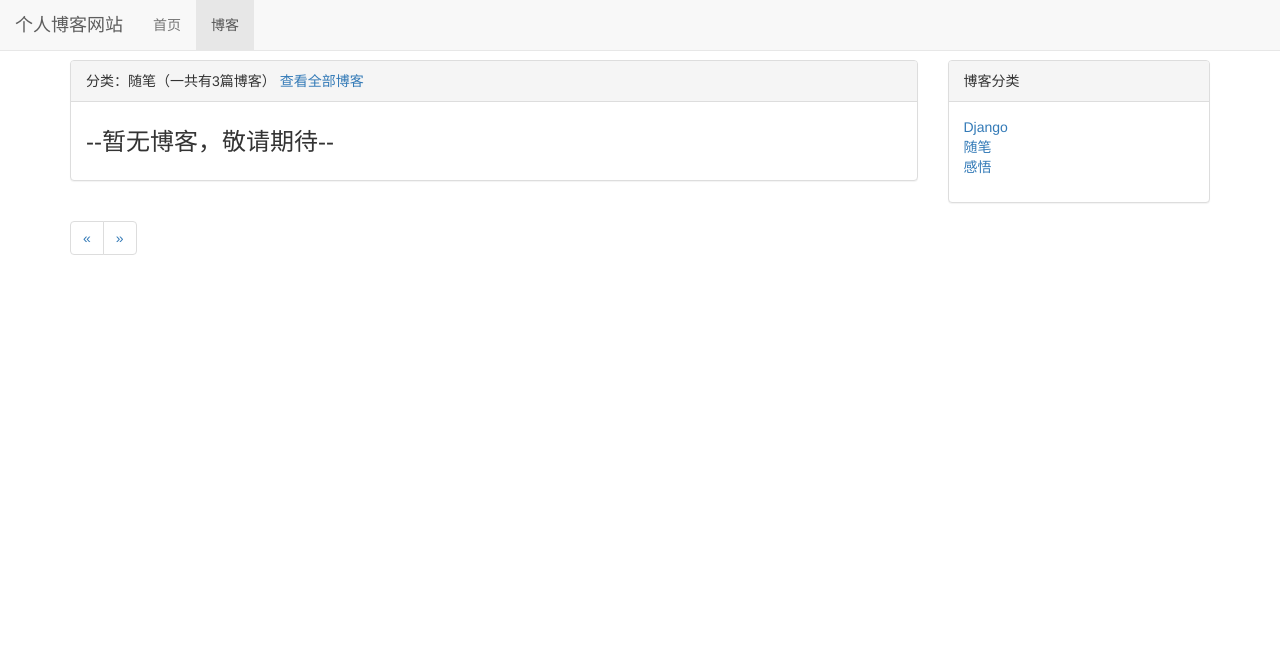
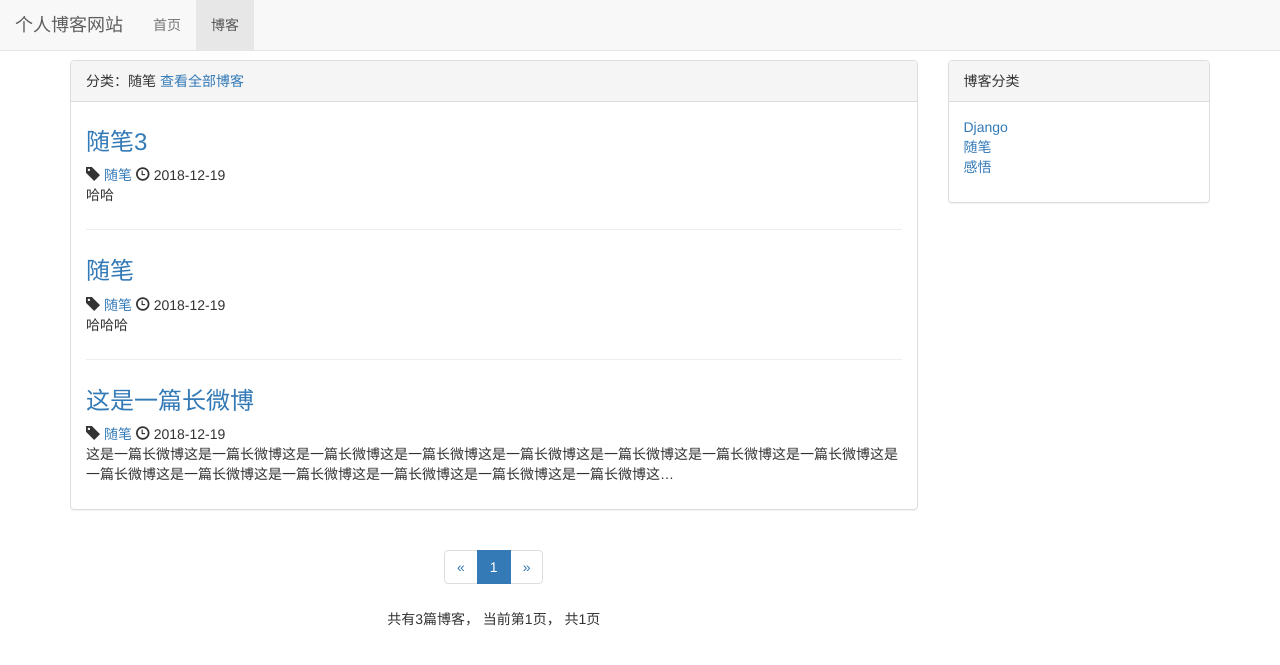
Before and after one commit to EachenKuang/EachenWeb, a Django app: page /blog/type/2 in a window 1280 px wide. Shown: the top 665 px of the page. Run offline with Django 3.2, Linux system fonts and the light colour scheme; data comes from the database, SQL or seed files in the repository; some libraries are stand-ins or nearby versions.

Commit message:
Optimize pagination

```diff
--- a/blog/views.py
+++ b/blog/views.py
@@ -2,16 +2,36 @@ from django.shortcuts import render_to_response, get_object_or_404
 from django.core.paginator import Paginator
 from .models import Blog, BlogType
 
+NUM_BLOG_PER_PAGE = 10
+
 
 def blog_list(request):
     blogs_all_list = Blog.objects.all()
-    paginator = Paginator(blogs_all_list, 10)
+    paginator = Paginator(blogs_all_list, NUM_BLOG_PER_PAGE)
     page_num = request.GET.get('page', 1)  # 获取页码参数（GET请求）
     page_of_blogs = paginator.get_page(page_num)
+    current_page_num = page_of_blogs.number # 获取当前页
+
+    # 获取当前页码前后各两页的页码范围
+    page_range = [current_page_num + offset for offset in range(-2, 3)
+                  if 0 < current_page_num + offset <= paginator.num_pages]  # 为了避免出现超过阈值的页码
+
+    # 加上省略页码标记
+    if page_range[0] - 1 >= 2:
+        page_range.insert(0, '...')
+    if paginator.num_pages - page_range[-1] >= 2:
+        page_range.append('...')
+
+    # 加上首页和尾页
+    if page_range[0] != 1:
+        page_range.insert(0, 1)
+    if page_range[-1] != paginator.num_pages:
+        page_range.append(paginator.num_pages)
 
     context = dict()
     context['page_of_blogs'] = page_of_blogs
     context['blogs_types'] = BlogType.objects.all()
+    context['page_range'] = page_range
     return render_to_response('blog/blog_list.html', context)
 
 
@@ -22,9 +42,34 @@ def blog_detail(request, blog_pk):
 
 
 def blogs_with_type(request, blog_type_pk):
+
+    blog_type = get_object_or_404(BlogType, pk=blog_type_pk)
+    blogs_all_list = Blog.objects.filter(blog_type=blog_type)
+    paginator = Paginator(blogs_all_list, NUM_BLOG_PER_PAGE)
+    page_num = request.GET.get('page', 1)  # 获取页码参数（GET请求）
+    page_of_blogs = paginator.get_page(page_num)
+    current_page_num = page_of_blogs.number  # 获取当前页
+
+    # 获取当前页码前后各两页的页码范围
+    page_range = [current_page_num + offset for offset in range(-2, 3)
+                  if 0 < current_page_num + offset <= paginator.num_pages]  # 为了避免出现超过阈值的页码
+
+    # 加上省略页码标记
+    if page_range[0] - 1 >= 2:
+        page_range.insert(0, '...')
+    if paginator.num_pages - page_range[-1] >= 2:
+        page_range.append('...')
+
+    # 加上首页和尾页
+    if page_range[0] != 1:
+        page_range.insert(0, 1)
+    if page_range[-1] != paginator.num_pages:
+        page_range.append(paginator.num_pages)
+
     context = dict()
-    blog_type = get_object_or_404(BlogType, pk=blog_type_pk)
+    context['page_of_blogs'] = page_of_blogs
+    context['page_range'] = page_range
+    context['blogs'] = Blog.objects.filter(blog_type=blog_type)
     context['blog_type'] = blog_type
-    context['blogs'] = Blog.objects.filter(blog_type=blog_type)
     context['blogs_types'] = BlogType.objects.all()
     return render_to_response('blog/blogs_with_type.html', context)
--- a/static/blog.css
+++ b/static/blog.css
@@ -23,3 +23,6 @@ ul.blog-info-description li {
 div.blog-content {
     text-indent: 2em;
 }
+div.paginator {
+    text-align: center;
+}
--- a/templates/blog/blog_list.html
+++ b/templates/blog/blog_list.html
@@ -11,7 +11,7 @@
         <div class="row">
             <div class="col-lg-9 col-md-9 col-sm-8 col-xs-12">
                 <div class="panel panel-default">
-                    <div class="panel-heading">{% block blog_list_title %}博客列表（一共有{{ page_of_blogs.paginator.count }}篇博客）{% endblock %}</div>
+                    <div class="panel-heading">{% block blog_list_title %}博客列表{% endblock %}</div>
                     <div class="panel-body">
                       {% for blog in page_of_blogs %}
                           <div class="blog">
@@ -31,8 +31,7 @@
                       {% endfor %}
                     </div>
                 </div>
-                <div>
-                    <nav aria-label="Page navigation">
+                <div class="paginator">
                     <ul class="pagination">
                         {# 上一页 #}
                         <li>
@@ -43,11 +42,18 @@
                             {% else %}
                                 <span aria-hidden="true">&laquo;</span>
                             {% endif %}
-
                         </li>
                         {# 全部页码 #}
-                            {% for page_num in page_of_blogs.paginator.page_range %}
+                        {% for page_num in page_range %}
+                            {% if page_num == page_of_blogs.number %}
+                                <li class="active"><span>{{ page_num }}</span></li>
+                            {% else %}
+                                {% if page_num == '...' %}
+                                    <li><span>{{ page_num }}</span></li>
+                                {% else %}
                                     <li><a href="?page={{ page_num }}">{{ page_num }}</a></li>
+                                {% endif %}
+                            {% endif %}
                         {% endfor %}
                         {# 下一页 #}
                         <li>
@@ -60,7 +66,11 @@
                             {% endif %}
                         </li>
                     </ul>
-                    </nav>
+                    <p>
+                        共有{{ page_of_blogs.paginator.count }}篇博客，
+                        当前第{{ page_of_blogs.number }}页，
+                        共{{ page_of_blogs.paginator.num_pages }}页
+                    </p>
                 </div>
             </div>
             <div class="col-lg-3 col-md-3 col-sm-4 hidden-xs">
--- a/templates/blog/blogs_with_type.html
+++ b/templates/blog/blogs_with_type.html
@@ -5,6 +5,6 @@
 {% endblock %}
 
 {% block blog_list_title %}
-    分类：{{ blog_type.type_name }}（一共有{{ blogs|length }}篇博客）
+    分类：{{ blog_type.type_name }}
     <a href="{% url 'blog_list' %}">查看全部博客</a>
 {% endblock %}
```
Also changed, not shown: showme.md (+10 -0 lines). Lines whose indentation alone changed are shown as unchanged.
